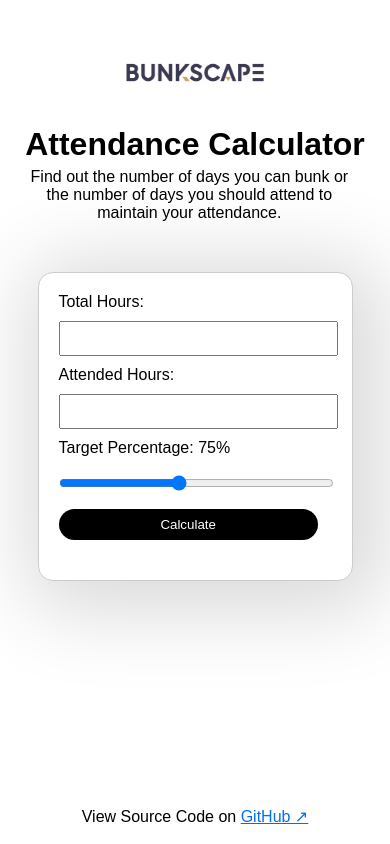
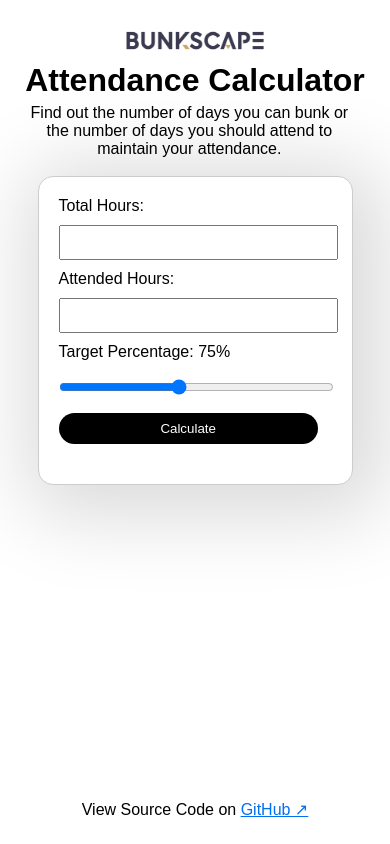
Before and after one commit to sayeedmunees/bunkscape-attendance, a plain HTML site: page index.html in a window 390 px wide. Drawn offline with Linux system fonts and the light colour scheme.

Commit message:
Update style.css

```diff
--- a/style.css
+++ b/style.css
@@ -111,6 +111,11 @@ nav {
     .calculator {
         width: 70vw;
         height: auto;
+        margin-bottom: 0.5vh;
+    }
+
+    .header{
+      margin-bottom: 1rem ;
     }
 
     .header p{
@@ -119,8 +124,18 @@ nav {
 
     nav {
       height: fit-content;
+      margin-top: -2rem;
+      margin-bottom: 0rem;
+    }
+
+    .footer {
+      height: fit-content;
+      bottom: -1vh;
+      z-index: -1;
+      margin-top: 2rem;
       margin-bottom: 2rem;
     }
 
 
+
 }
```
